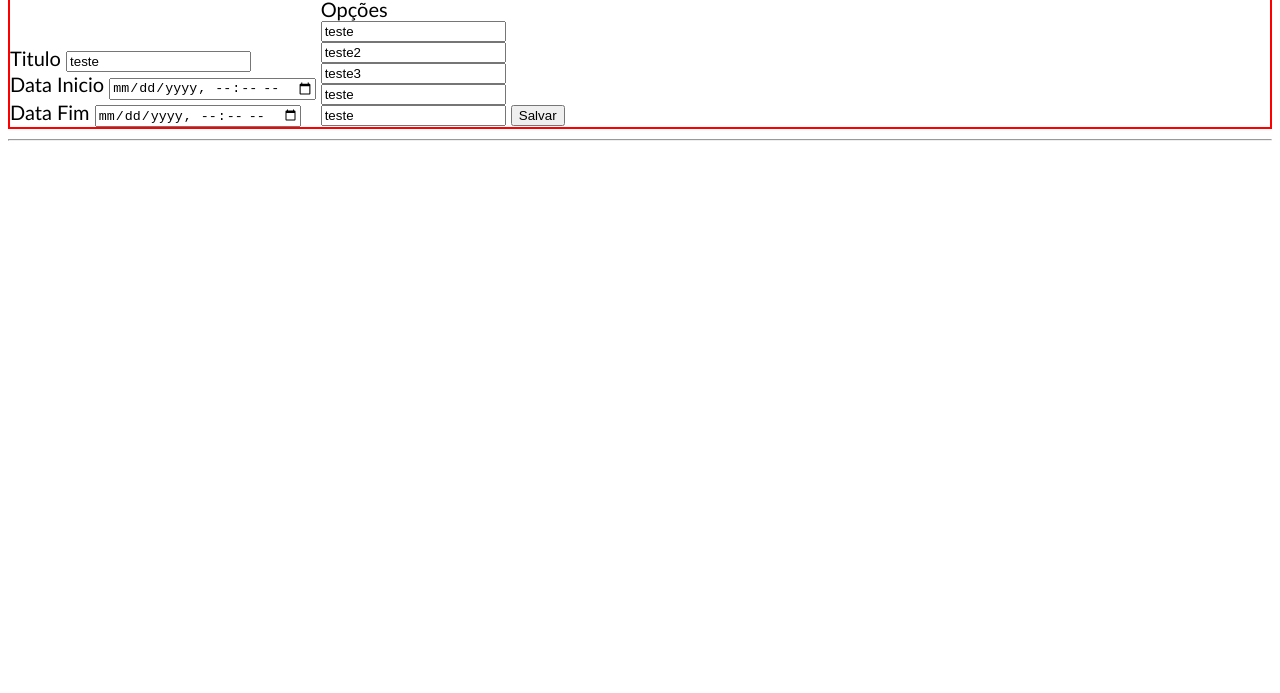
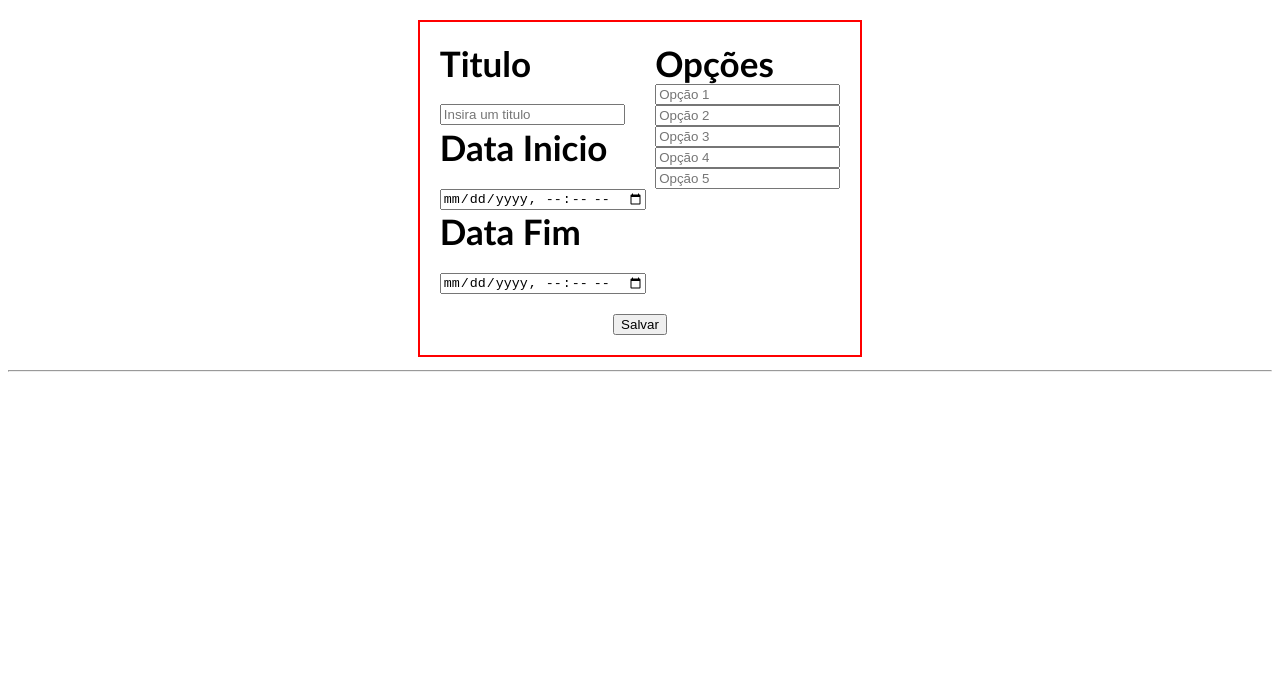
Before and after one commit to vitorrf4/sistema-enquete, a plain HTML site: page Frontend/index.html in a window 1280 px wide. Shown: the part 107-800 px from the top of the page. Drawn offline with Linux system fonts and the light colour scheme; no server answers.

Commit message:
update styles

```diff
--- a/Frontend/index.html
+++ b/Frontend/index.html
@@ -7,34 +7,37 @@
     <link rel="stylesheet" href="styles.css">
 </head>
 <body onload="loadEnquetes()">
-    <h1>Enquetes</h1>
+    <h1>Sistema de Enquetes</h1>
 
-    <div id="form_div">
+    <div id="form_container">
         <form onsubmit="saveEnquete();return false">
-            <div id="enquete-form">
-                <label for="titulo">Titulo</label>
-                <input type="text" id="titulo" value="teste">
-                <br>
-                <label for="dataInicio">Data Inicio</label>
-                <input type="datetime-local" id="dataInicio" value="12/01/2024">
-                <br>
-                <label for="dataFim">Data Fim</label>
-                <input type="datetime-local" id="dataFim" value="12-01-2024T03.01:01:2020">
-                <br>
+            <div id="form_div">
+                <section id="enquete_section">
+                    <label for="titulo" class="block bold">Titulo</label>
+                    <input type="text" id="titulo" placeholder="Insira um titulo">
+                    <br>
+                    <label for="dataInicio" class="block bold">Data Inicio</label>
+                    <input type="datetime-local" id="dataInicio">
+                    <br>
+                    <label for="dataFim" class="block bold">Data Fim</label>
+                    <input type="datetime-local" id="dataFim">
+                    <br>
+                </section>
+                <section id="opcoes_section">
+                    <label class="bold">Opções</label>
+                    <div id="opcoes_input_div">
+                        <input type="text" placeholder="Opção 1" class="block opcoes_form">
+                        <input type="text" placeholder="Opção 2" class="block opcoes_form">
+                        <input type="text" placeholder="Opção 3" class="block opcoes_form">
+                        <input type="text" placeholder="Opção 4" class="block opcoes_form">
+                        <input type="text" placeholder="Opção 5" class="block opcoes_form">
+                    </div>
+                </section>
+
+                <div id="save_button_div">
+                    <button id="save_enquete">Salvar</button>
+                </div>
             </div>
-            <div id="opcoes_div">
-                <label>Opções</label>
-                <div>
-                    <input type="text" value="teste" class="block opcoes_form">
-                    <input type="text" value="teste2" class="block opcoes_form">
-                    <input type="text" value="teste3" class="block opcoes_form">
-                    <input type="text" value="teste" class="block opcoes_form">
-                    <input type="text" value="teste" class="block opcoes_form">
-                </div>
-
-            </div>
-
-            <button>Salvar</button>
         </form>
     </div>
     <hr>
--- a/Frontend/styles.css
+++ b/Frontend/styles.css
@@ -2,11 +2,19 @@ body {
     font-family: "Calibri", serif;
     font-size: 20px;
 }
+h1 {
+    font-size: 50px;
+    display: flex;
+    justify-content: center;
+}
+h3 {
+    display: flex;
+    justify-content: center;
+}
 #enquetes_list_container {
     display: inline-flex;
     flex-wrap: wrap;
-    margin-left: 3%;
-    margin-right: 3%;
+    justify-content: center;
 }
 .enquetes-div {
     border: solid 2px rgba(147, 147, 147, 0.87);
@@ -15,18 +23,37 @@ body {
     margin: 5px;
     padding: 10px;
 }
+#form_container {
+    display: flex;
+    justify-content: center;
+    margin-bottom: 1%;
+    font-size: 35px;
+    vertical-align: top;
+}
+#enquete_section {
+    display: inline-block;
+    align-items: center;
+    vertical-align: top;
+}
+#opcoes_section {
+    display: inline-block;
+    align-content: start;
+    align-self: start;
+    vertical-align: top;
+}
 #form_div {
+    border: solid 2px red;
+    padding: 20px;
+}
+#save_button_div {
     display: flex;
-    border: solid 2px red;
+    justify-content: center;
+    margin-top: 5%;
 }
-#enquete-form {
-    display: inline-block;
-}
-#opcoes_div {
-    display: inline-block;
-}
-.block {
-    display: block;
+#opcoes_input_div {
+    display: flex;
+    flex-direction: column;
+    justify-content: space-between;
 }
 .finalizada {
     border: solid 2px red;
@@ -37,6 +64,12 @@ body {
 .nao_iniciada {
     border: solid 2px blue;
 }
+.block {
+    display: block;
+}
 .bold {
     font-weight: bold;
 }
+.small_p {
+    font-size: 15px;
+}
```
